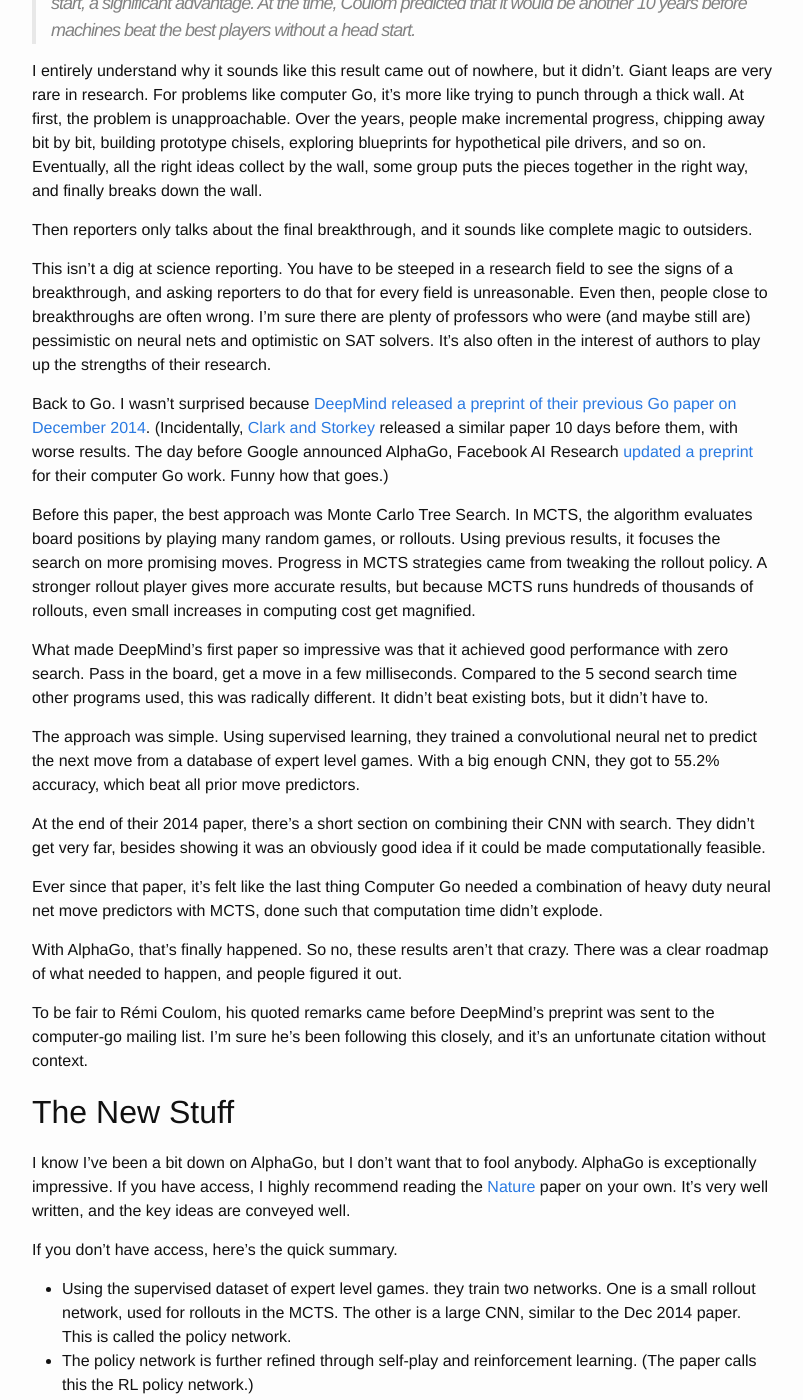
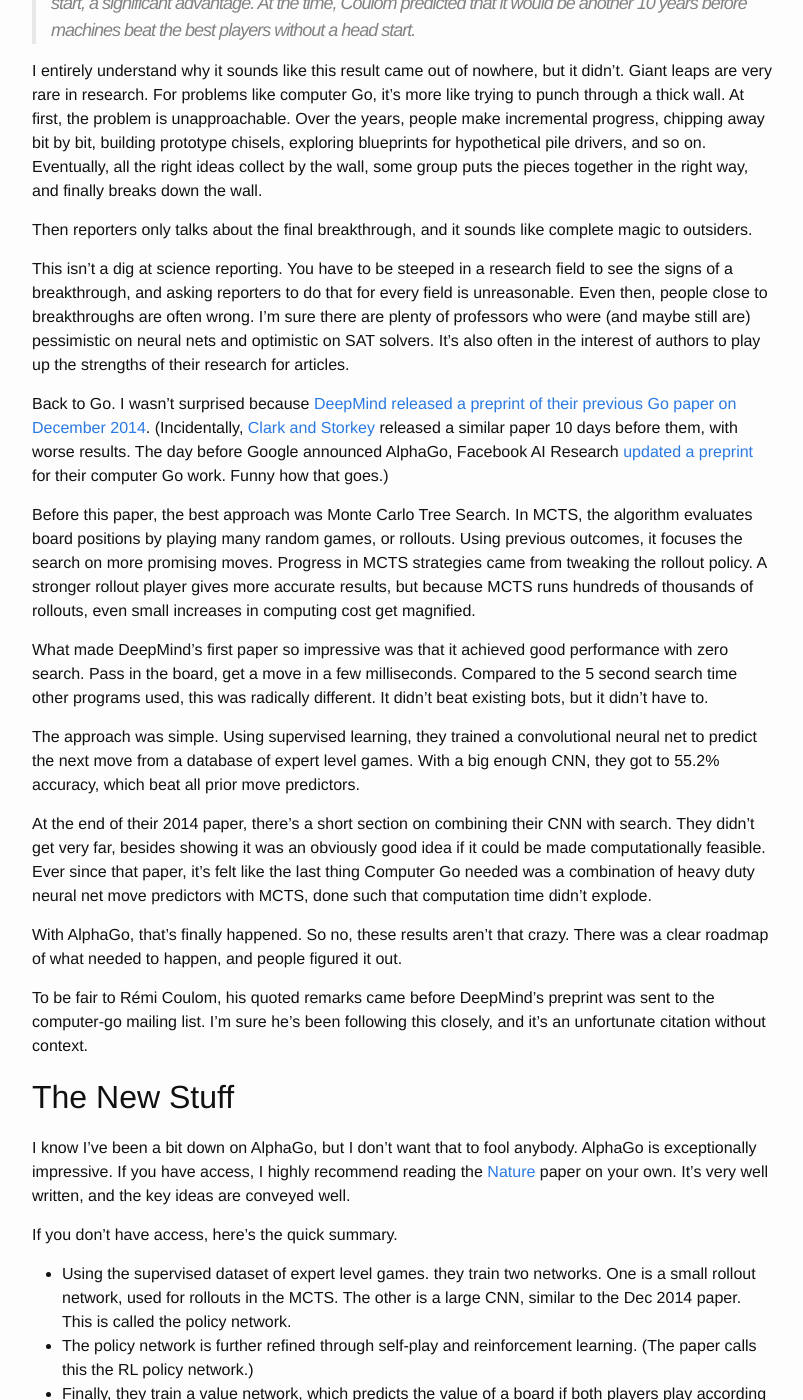
Before and after one commit to alexirpan/alexirpan.github.io, a Jekyll site: the page built from _posts/2016-01-27-deepmind-go.markdown, in a window 1280 px wide and 1400 px high, scrolled down 941 px. Shown: the whole window, without its empty margins (238-1041 px from the left). Built offline with Jekyll 4.4.1, drawn with Linux system fonts in a browser that asks for light colours; comment, search, counter and statistics services are not loaded; some of the changed text lies outside the part shown.

Commit message:
Actual final draft

```diff
--- a/_posts/2016-01-27-deepmind-go.markdown
+++ b/_posts/2016-01-27-deepmind-go.markdown
@@ -64,7 +64,7 @@
 I'm sure there are plenty of
 professors who were (and maybe still are) pessimistic on neural nets and
 optimistic on SAT solvers. It's also often in the interest of authors to
-play up the strengths of their research.
+play up the strengths of their research for articles.
 
 Back to Go. I wasn't surprised because [DeepMind released a preprint of
 their previous Go paper on December 2014](http://arxiv.org/abs/1412.6564).
@@ -76,7 +76,7 @@
 
 Before this paper, the best approach was Monte Carlo Tree
 Search. In MCTS, the algorithm evaluates board positions by playing many random
-games, or rollouts. Using previous results, it focuses the search on more
+games, or rollouts. Using previous outcomes, it focuses the search on more
 promising moves. Progress in MCTS strategies came from tweaking the rollout
 policy. A stronger rollout player gives more accurate results,
 but because MCTS runs hundreds of thousands of rollouts, even small increases
@@ -96,8 +96,7 @@
 At the end of their 2014 paper, there's a short section on combining
 their CNN with search. They didn't get very far, besides showing it was
 an obviously good idea if it could be made computationally feasible.
-
-Ever since that paper, it's felt like the last thing Computer Go needed a
+Ever since that paper, it's felt like the last thing Computer Go needed was a
 combination of heavy duty neural net move predictors with MCTS, done such
 that computation time didn't explode.
 
```
Also changed, not shown: other parts of _posts/2016-01-27-deepmind-go.markdown (+6 -6 lines).
